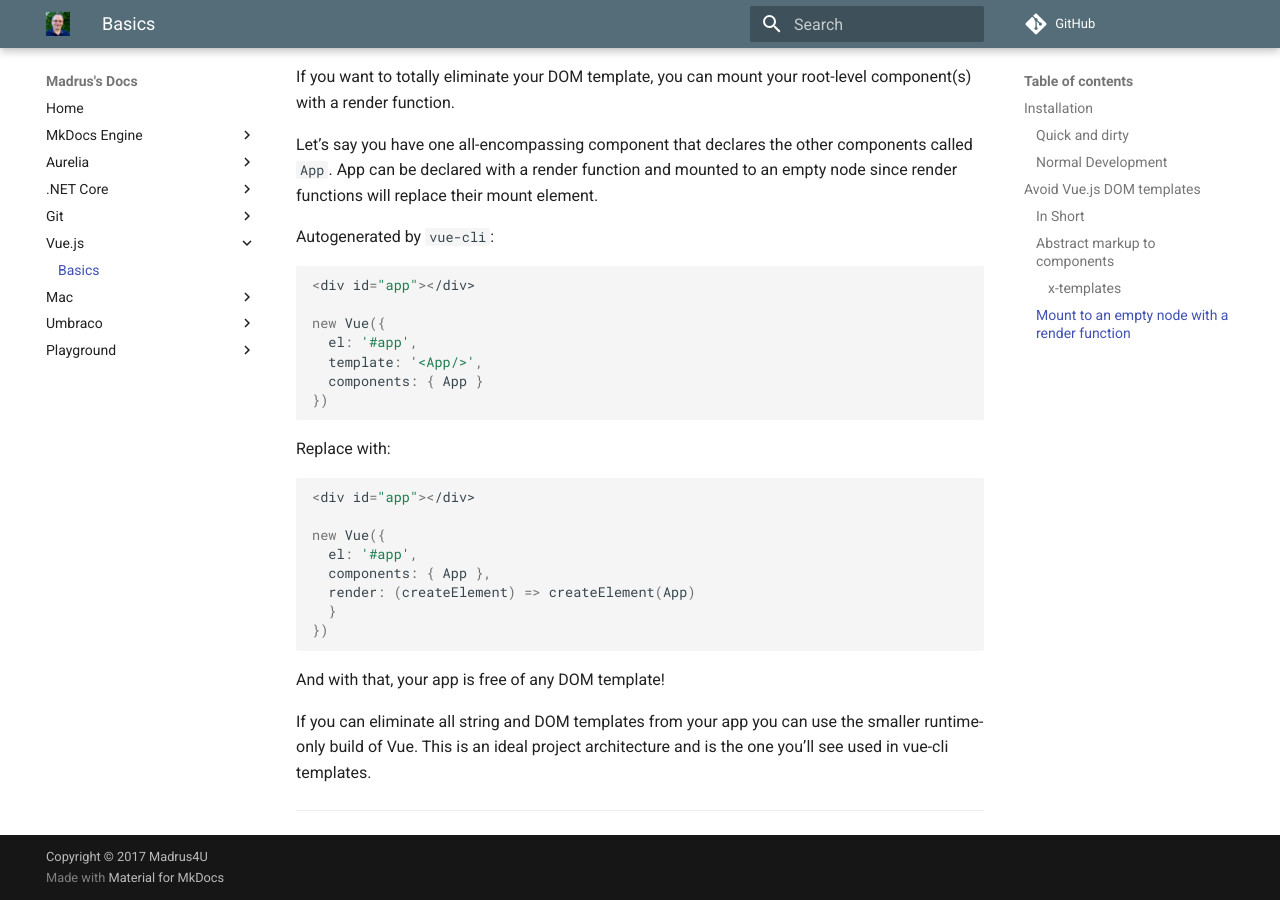
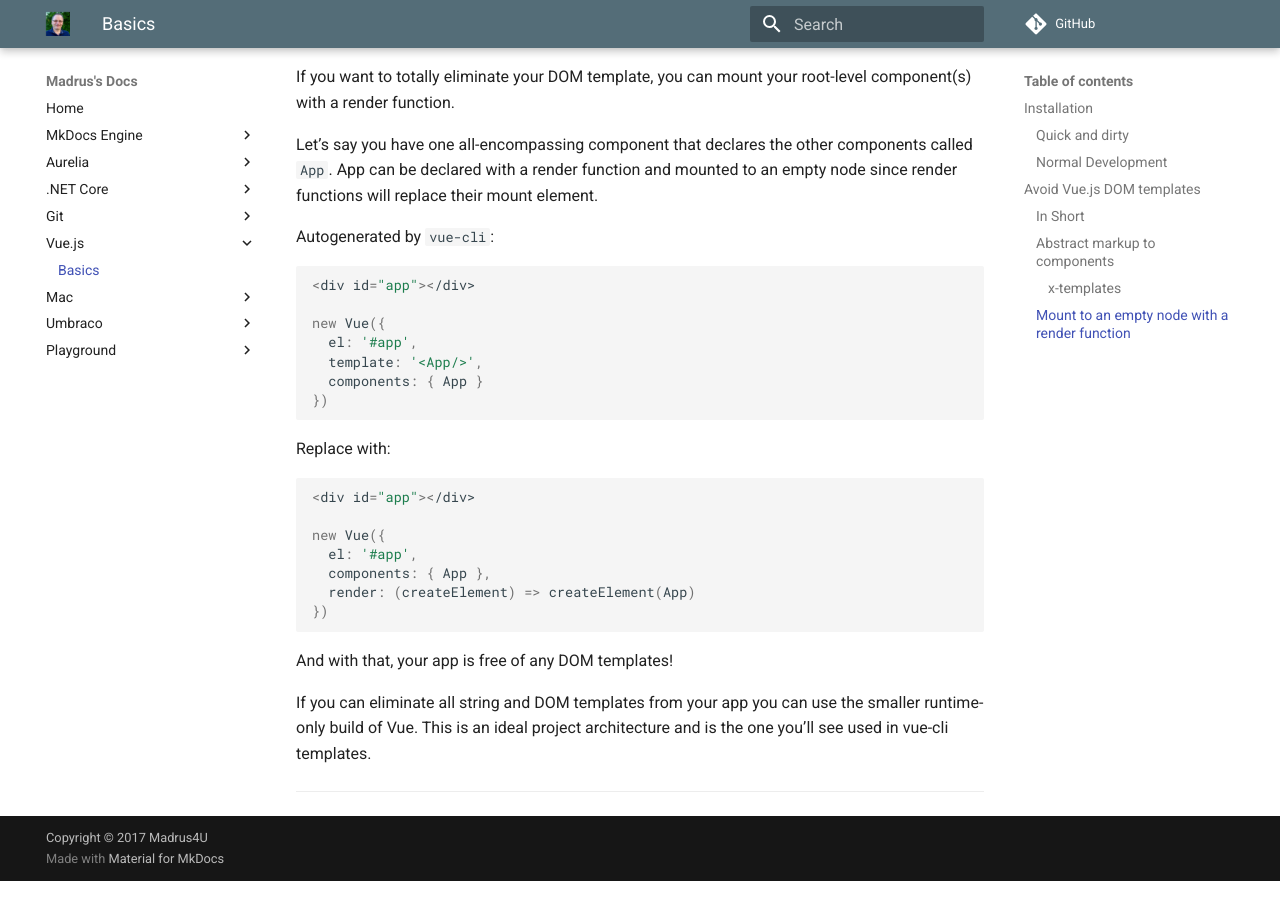
Before and after one commit to madrus/mdocs, an MkDocs documentation site: the page built from docs/vuejs/basics.md, in a window 1280 px wide and 900 px high, scrolled down 2272 px. Built offline with MkDocs 1.6.1 and Material for MkDocs 9.7.7, drawn with Linux system fonts in a browser that asks for light colours; comment, search, counter and statistics services are not loaded; old or Windows-style settings are respelled for this version of MkDocs; part of the change alters nothing that is shown; some of the changed text lies outside the part shown.

Commit message:
small fix on vuejs

````diff
--- a/docs/vuejs/basics.md
+++ b/docs/vuejs/basics.md
@@ -9,23 +9,23 @@
 ### Quick and dirty
 
 ```bash
-npm install -g vue-cli
+npm i -g vue-cli
 vue init webpack-simple my-app
 cd my-app
 yarn install
 yarn upgrade
-npm run dev
+yarn run dev
 ```
 
 ### Normal Development
 
 ```bash
-npm install -g vue-cli
+npm i -g vue-cli
 vue init webpack my-app
 cd my-app
 yarn install
 yarn upgrade
-npm run dev
+yarn run dev
 ```
 
 When answering questions, choose standard installation (not airbnb) unless you like to fight with eslint and prefer to use semicolons everywhere.
@@ -100,11 +100,10 @@ new Vue({
   el: '#app',
   components: { App },
   render: (createElement) => createElement(App)
-  }
 })
 ```
 
-And with that, your app is free of any DOM template!
+And with that, your app is free of any DOM templates!
 
 If you can eliminate all string and DOM templates from your app you can use the smaller runtime-only build of Vue. This is an ideal project architecture and is the one you’ll see used in vue-cli templates.
 
````
